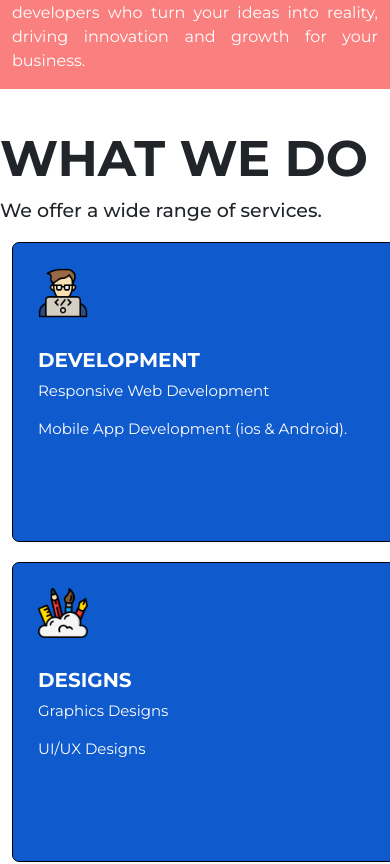
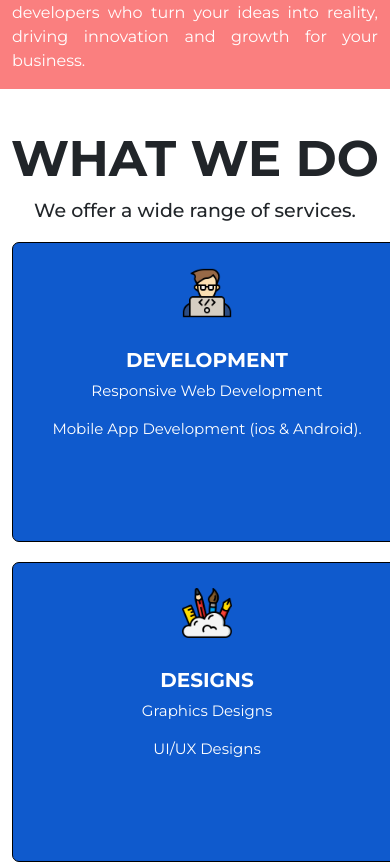
Before and after one commit to Gizzhy/techmaven, a React (Create React App) app: page / in a window 390 px wide. Shown: the part 1864-2728 px from the top of the page. Built offline with nearby package versions, Linux system fonts and the light colour scheme.

Commit message:
few styling

```diff
--- a/src/pages/Body.js
+++ b/src/pages/Body.js
@@ -97,7 +97,7 @@ const Body = () => {
               <h2 className="fourboxes2">WHAT WE DO</h2>
                     <p className="fourboxes3">We offer a wide range of services.</p>
               </div>
-              <div class="col-md-6">
+              <div class="col-md-6 areas-things">
 
                 <div class="row">
                   <div class="col-md-6">
@@ -180,7 +180,7 @@ const Body = () => {
                         <p className="trusted">Trusted by</p>
                     </div>
                     <div className="col-sm-3">
-                    <img className="img-fluid" src={unboxed} alt="vendlify" />
+                    <img className="img-fluid unboxed-img" src={unboxed} alt="vendlify" />
                     </div>
                     <div className="col-sm-3">
                     <img className="img-fluid trust-img" src={iSend} alt="vendlify" />
--- a/src/pages/body.css
+++ b/src/pages/body.css
@@ -1,3 +1,27 @@
+/* scrollbar */
+/* width */
+::-webkit-scrollbar {
+  width: 10px;
+}
+
+/* Track */
+::-webkit-scrollbar-track {
+  background: #1d3357;
+}
+
+/* Handle */
+::-webkit-scrollbar-thumb {
+  background: #4687e9;
+}
+
+/* Handle on hover */
+::-webkit-scrollbar-thumb:hover {
+  background: red;
+}
+/* scrollbar */
+
+
+
 /* slider */
 * {box-sizing: border-box;}
 body {font-family: Verdana, sans-serif;}
@@ -269,7 +293,11 @@ img {vertical-align: middle;}
 }
 
 .what-wee{
+  text-align: center;
   padding: 0;
+}
+.areas-things{
+  text-align: center;
 }
 
 
@@ -289,13 +317,13 @@ img {vertical-align: middle;}
 }
 
 .clients{
-  height: 400px;
+  height: 300px;
   margin-bottom: 70px;
   text-align: center;
 }
 
 .cl-a{
-  padding:60px 0;
+  padding:35px 0;
 
 }
 
@@ -303,12 +331,15 @@ img {vertical-align: middle;}
   font-size: 40px;
   font-weight: bold;
 }
+.unboxed-img{
+  width: 20%;
+}
 .trust-img{
-  width: 40%;
+  width: 20%;
   margin-top: 20px;
 }
 .vend-img{
-  width: 50%;
+  width: 30%;
   margin-top: 20px;
 }
 
```
